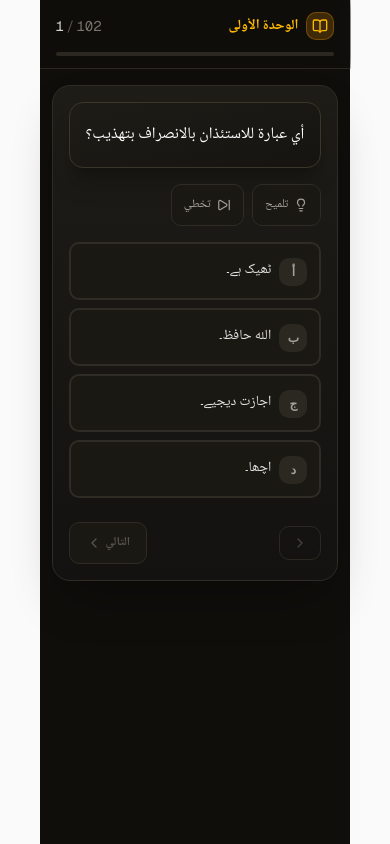
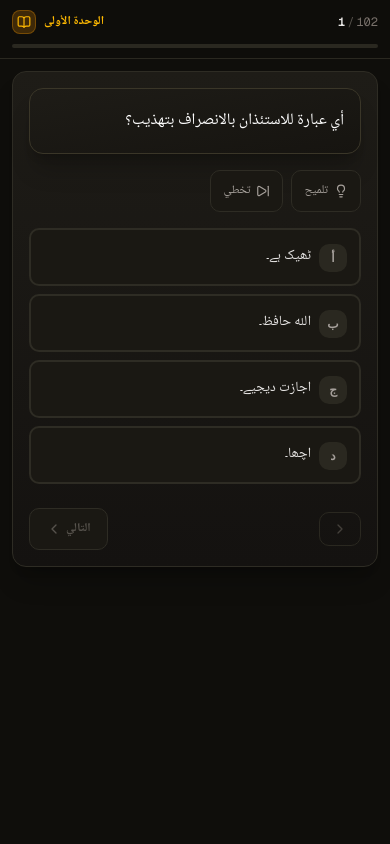
Before and after one commit to langisor/unit-quizzer, a Next.js app: page / in a window 390 px wide. Built offline with nearby package versions, Linux system fonts and the light colour scheme; a web font is replaced by a local one.

Commit message:
update....

```diff
--- a/src/app/globals.css
+++ b/src/app/globals.css
@@ -150,3 +150,61 @@
   font-family: var(--font-nastaliq), var(--font-naskh), serif;
   line-height: 2.2;
 }
+
+/* Mobile optimizations */
+@supports (padding-bottom: env(safe-area-inset-bottom)) {
+  .safe-area-inset {
+    padding-top: env(safe-area-inset-top);
+    padding-bottom: env(safe-area-inset-bottom);
+    padding-left: env(safe-area-inset-left);
+    padding-right: env(safe-area-inset-right);
+  }
+
+  .pb-safe {
+    padding-bottom: max(1rem, env(safe-area-inset-bottom));
+  }
+}
+
+/* Prevent text size adjustment on orientation change */
+html {
+  -webkit-text-size-adjust: 100%;
+  text-size-adjust: 100%;
+}
+
+/* Smooth scrolling */
+@media (prefers-reduced-motion: no-preference) {
+  html {
+    scroll-behavior: smooth;
+  }
+}
+
+/* Touch optimization: prevent double-tap zoom */
+button,
+[role="button"] {
+  touch-action: manipulation;
+}
+
+/* Better touch targets on mobile */
+@media (pointer: coarse) {
+  button,
+  [role="button"],
+  a {
+    min-height: 44px;
+    min-width: 44px;
+  }
+}
+
+/* Hide scrollbar but keep functionality */
+.no-scrollbar::-webkit-scrollbar {
+  display: none;
+}
+
+.no-scrollbar {
+  -ms-overflow-style: none;
+  scrollbar-width: none;
+}
+
+/* Prevent overscroll bounce on iOS */
+body {
+  overscroll-behavior: none;
+}
--- a/src/app/page.tsx
+++ b/src/app/page.tsx
@@ -1,9 +1,10 @@
 import UnitQuiz from "@/data/unit-1-test.json";
 import UnitQuizzer from "@/components/unit-quizzer/unit-quizzer";
+
 export default function Home() {
   return (
-    <div className="flex flex-col flex-1 items-center justify-center bg-zinc-50 font-sans dark:bg-black">
+    <main className="min-h-screen min-h-[100dvh] bg-[#0f0e0b]">
       <UnitQuizzer quiz={UnitQuiz.quiz} unitTitle="الوحدة الأولى" />
-    </div>
+    </main>
   );
 }
--- a/src/components/quiz/quiz-header.tsx
+++ b/src/components/quiz/quiz-header.tsx
@@ -1,6 +1,7 @@
 "use client";
 
 import { BookOpen } from "lucide-react";
+import { cn } from "@/lib/utils";
 
 interface QuizHeaderProps {
   currentIndex: number;
@@ -17,50 +18,45 @@ export default function QuizHeader({
   correctSoFar,
   answeredSoFar,
 }: QuizHeaderProps) {
-  const progress = ((currentIndex) / total) * 100;
+  const progress = (currentIndex / total) * 100;
   const accuracy = answeredSoFar > 0 ? Math.round((correctSoFar / answeredSoFar) * 100) : null;
 
   return (
-    <header className="sticky top-0 z-50 bg-[#0f0e0b]/95 backdrop-blur border-b border-[#2a2820]">
-      <div className="max-w-2xl mx-auto px-4 py-3">
-        {/* Top row */}
-        <div className="flex items-center justify-between mb-3" dir="rtl">
-          <div className="flex items-center gap-2">
-            <div className="w-7 h-7 rounded-lg bg-amber-500/20 border border-amber-500/30 flex items-center justify-center">
-              <BookOpen className="w-4 h-4 text-amber-400" />
+    <header className="sticky top-0 z-50 bg-[#0f0e0b]/95 backdrop-blur-md border-b border-[#2a2820]">
+      <div className="max-w-2xl mx-auto px-3 sm:px-4 py-2.5 sm:py-3">
+        <div className="flex items-center justify-between gap-2">
+          <div className="flex items-center gap-2 min-w-0">
+            <div className="w-6 h-6 sm:w-7 sm:h-7 rounded-md sm:rounded-lg bg-amber-500/20 border border-amber-500/30 flex items-center justify-center shrink-0">
+              <BookOpen className="w-3.5 h-3.5 sm:w-4 sm:h-4 text-amber-400" />
             </div>
-            <span className="text-amber-400 font-arabic text-sm font-semibold">{unitTitle}</span>
+            <span className="text-amber-400 font-arabic text-xs sm:text-sm font-semibold truncate">{unitTitle}</span>
           </div>
 
-          <div className="flex items-center gap-3">
+          <div className="flex items-center gap-2 sm:gap-3 shrink-0">
             {accuracy !== null && (
-              <span className="text-xs text-stone-400 font-arabic">
+              <span className="hidden xs:inline text-xs text-stone-400 font-arabic">
                 الدقة:{" "}
                 <span
-                  className={`font-bold ${
-                    accuracy >= 80
-                      ? "text-emerald-400"
-                      : accuracy >= 60
-                      ? "text-amber-400"
-                      : "text-red-400"
-                  }`}
+                  className={cn(
+                    "font-bold",
+                    accuracy >= 80 ? "text-emerald-400" : accuracy >= 60 ? "text-amber-400" : "text-red-400"
+                  )}
                 >
                   {accuracy}%
                 </span>
               </span>
             )}
-            <span className="text-stone-300 text-sm font-mono tabular-nums">
-              {currentIndex + 1}
+            <span className="text-stone-300 text-xs sm:text-sm font-mono tabular-nums">
+              <span className="text-stone-200 font-semibold">{currentIndex + 1}</span>
               <span className="text-stone-600 mx-0.5">/</span>
               <span className="text-stone-500">{total}</span>
             </span>
           </div>
         </div>
 
-        {/* Progress bar */}
-        <div className="h-1 bg-[#2a2820] rounded-full overflow-hidden">
+        <div className="h-1 bg-[#2a2820] rounded-full overflow-hidden mt-2.5">
           <div
-            className="h-full bg-linear-to-r from-amber-600 to-amber-400 rounded-full transition-all duration-500 ease-out"
+            className="h-full bg-gradient-to-r from-amber-600 to-amber-400 rounded-full transition-all duration-500 ease-out"
             style={{ width: `${progress}%` }}
           />
         </div>
--- a/src/components/unit-quizzer/unit-quizzer.tsx
+++ b/src/components/unit-quizzer/unit-quizzer.tsx
@@ -164,14 +164,14 @@ export default function UnitQuizzer({
 
   if (!isClient) {
     return (
-      <div className="min-h-screen bg-[#0f0e0b] flex items-center justify-center">
-        <div className="animate-pulse text-stone-500 font-arabic">جاري التحميل...</div>
+      <div className="min-h-screen min-h-[100dvh] bg-[#0f0e0b] flex items-center justify-center safe-area-inset">
+        <div className="animate-pulse text-stone-500 font-arabic text-sm">جاري التحميل...</div>
       </div>
     );
   }
 
   return (
-    <div className="min-h-screen bg-[#0f0e0b] flex flex-col">
+    <div className="min-h-screen min-h-[100dvh] bg-[#0f0e0b] flex flex-col safe-area-inset">
       <QuizHeader
         currentIndex={currentIndex}
         total={displayQuiz.length}
@@ -180,7 +180,7 @@ export default function UnitQuizzer({
         answeredSoFar={totalAnswered}
       />
 
-      <div className="flex-1 flex items-start justify-center px-3 sm:px-4 py-4 sm:py-8">
+      <div className="flex-1 flex items-start justify-center px-3 sm:px-4 py-3 sm:py-6 pb-safe">
         <div className="w-full max-w-2xl">
           <AnimatePresence mode="wait">
             <motion.div
@@ -190,7 +190,7 @@ export default function UnitQuizzer({
               exit={{ opacity: 0, x: -50 }}
               transition={{ duration: 0.3, ease: [0.22, 1, 0.36, 1] }}
             >
-              <div className="bg-gradient-to-b from-[#1e1c17] to-[#141210] border border-[#2e2c24] rounded-2xl p-4 sm:p-6 shadow-2xl shadow-black/30">
+              <div className="bg-gradient-to-b from-[#1e1c17] to-[#141210] border border-[#2e2c24] rounded-xl sm:rounded-2xl p-4 sm:p-6 shadow-xl sm:shadow-2xl shadow-black/20 sm:shadow-black/30">
                 <QuizQuestionCard
                   question={current}
                   state={currentState}
```
Also changed, not shown: src/components/quiz/quiz-results.tsx (+58 -42 lines).
